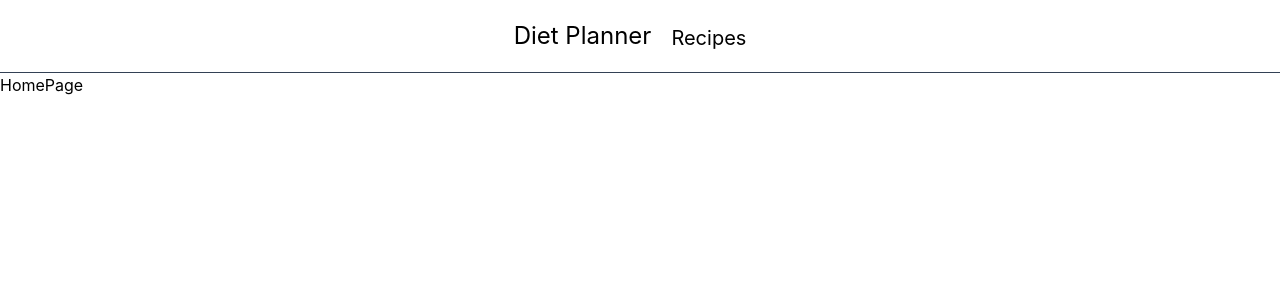
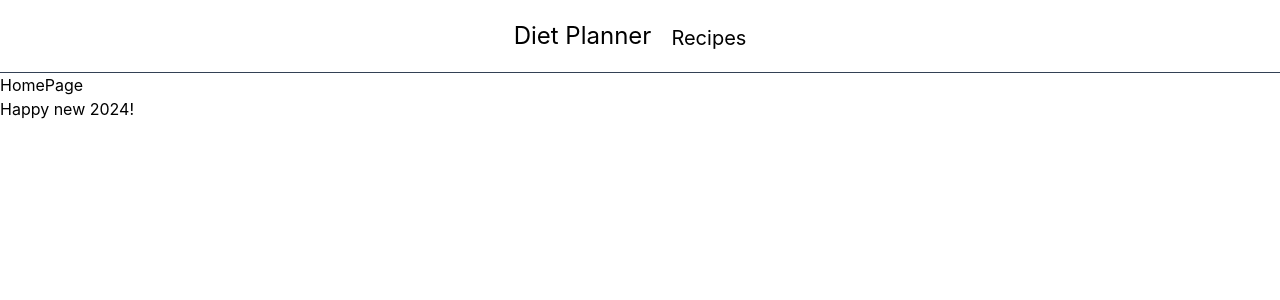
Before and after one commit to JacekGaw/Diet-Planner, a React (Create React App) app: page / in a window 1280 px wide. Shown: the top 300 px of the page. Built offline with nearby package versions, Linux system fonts and the light colour scheme.

Commit message:
Happy new year 2024

```diff
--- a/src/pages/Home/Home.jsx
+++ b/src/pages/Home/Home.jsx
@@ -5,6 +5,7 @@ const Home = () => {
     return (
         <>
         <h1>HomePage</h1>
+        <h1>Happy new 2024!</h1>
         </>
     );
 }
```
